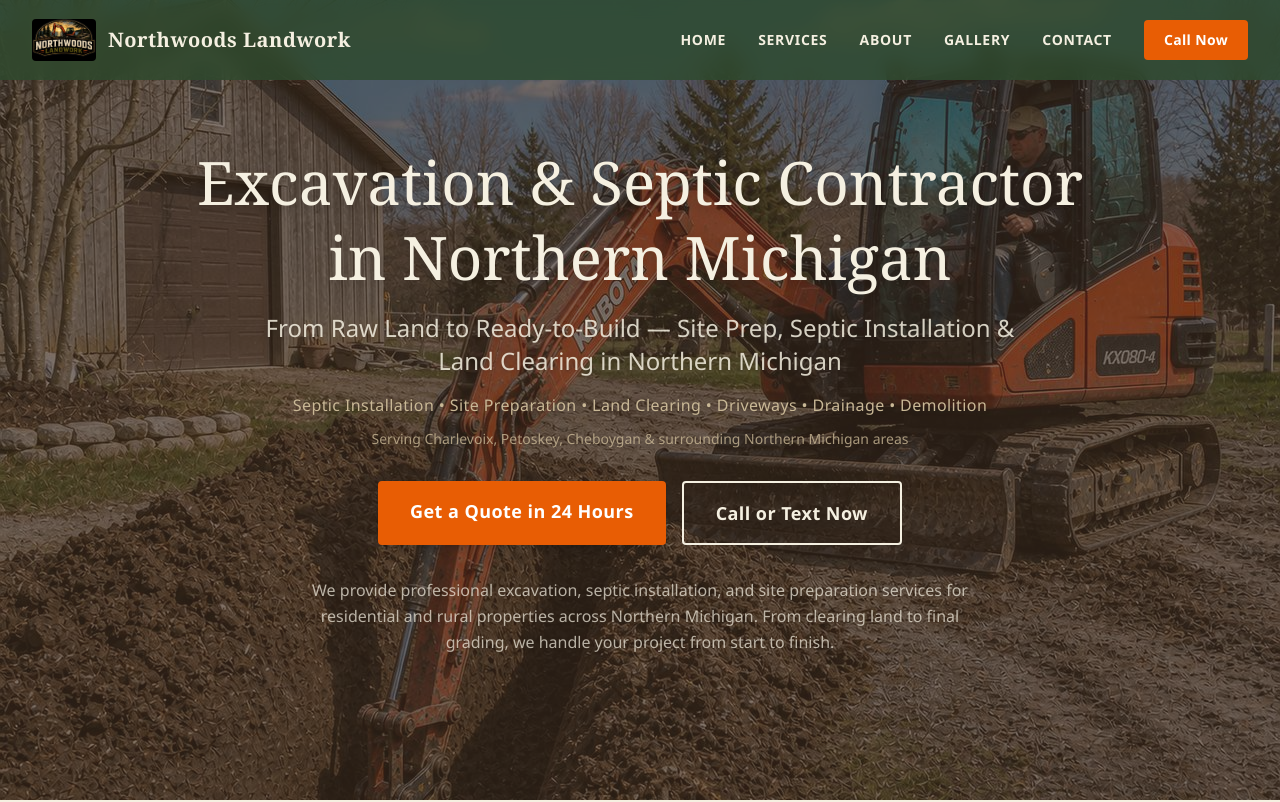
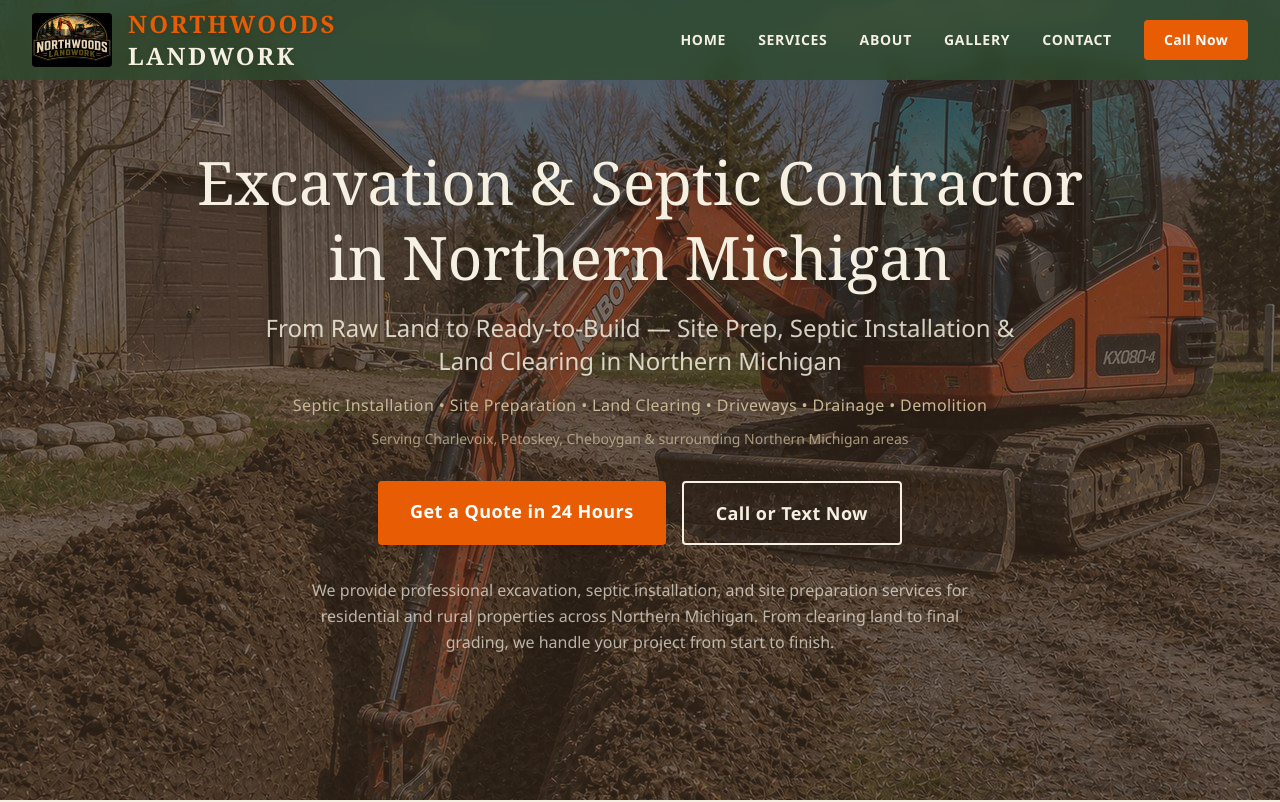
Before and after one commit to Sherryfarmshop/great-lakes-excavating, a Next.js app: page / in a window 1280 px wide. Shown: the top 802 px of the page. Built offline with nearby package versions, Linux system fonts and the light colour scheme.

Commit message:
logo-larger-name-styled

```diff
--- a/src/components/Navbar.tsx
+++ b/src/components/Navbar.tsx
@@ -25,10 +25,15 @@ export default function Navbar() {
     <nav className={`fixed top-0 left-0 right-0 z-50 transition-all duration-300 ${scrolled ? 'bg-forest/95 backdrop-blur shadow-lg' : 'bg-forest/80 backdrop-blur-sm'}`}>
       <div className="max-w-7xl mx-auto px-4 sm:px-6 lg:px-8">
         <div className="flex items-center justify-between h-20">
-          <a href="#home" className="flex-shrink-0 flex items-center gap-3">
-            <Image src="/images/logo.jpg" alt="Northwoods Landwork" width={64} height={64} className="rounded" />
-            <span className="hidden sm:block text-cream font-heading font-bold tracking-wide whitespace-nowrap text-base md:text-lg lg:text-xl">
-              Northwoods Landwork
+          <a href="#home" className="flex-shrink-0 flex items-center gap-4">
+            <Image src="/images/logo.jpg" alt="Northwoods Landwork" width={80} height={80} className="rounded" />
+            <span className="hidden sm:flex flex-col leading-none">
+              <span className="font-heading font-black uppercase tracking-widest text-xl md:text-2xl text-accent-orange drop-shadow">
+                Northwoods
+              </span>
+              <span className="font-heading font-black uppercase tracking-widest text-xl md:text-2xl text-cream drop-shadow">
+                Landwork
+              </span>
             </span>
           </a>
           <div className="hidden md:flex items-center space-x-8">
```
